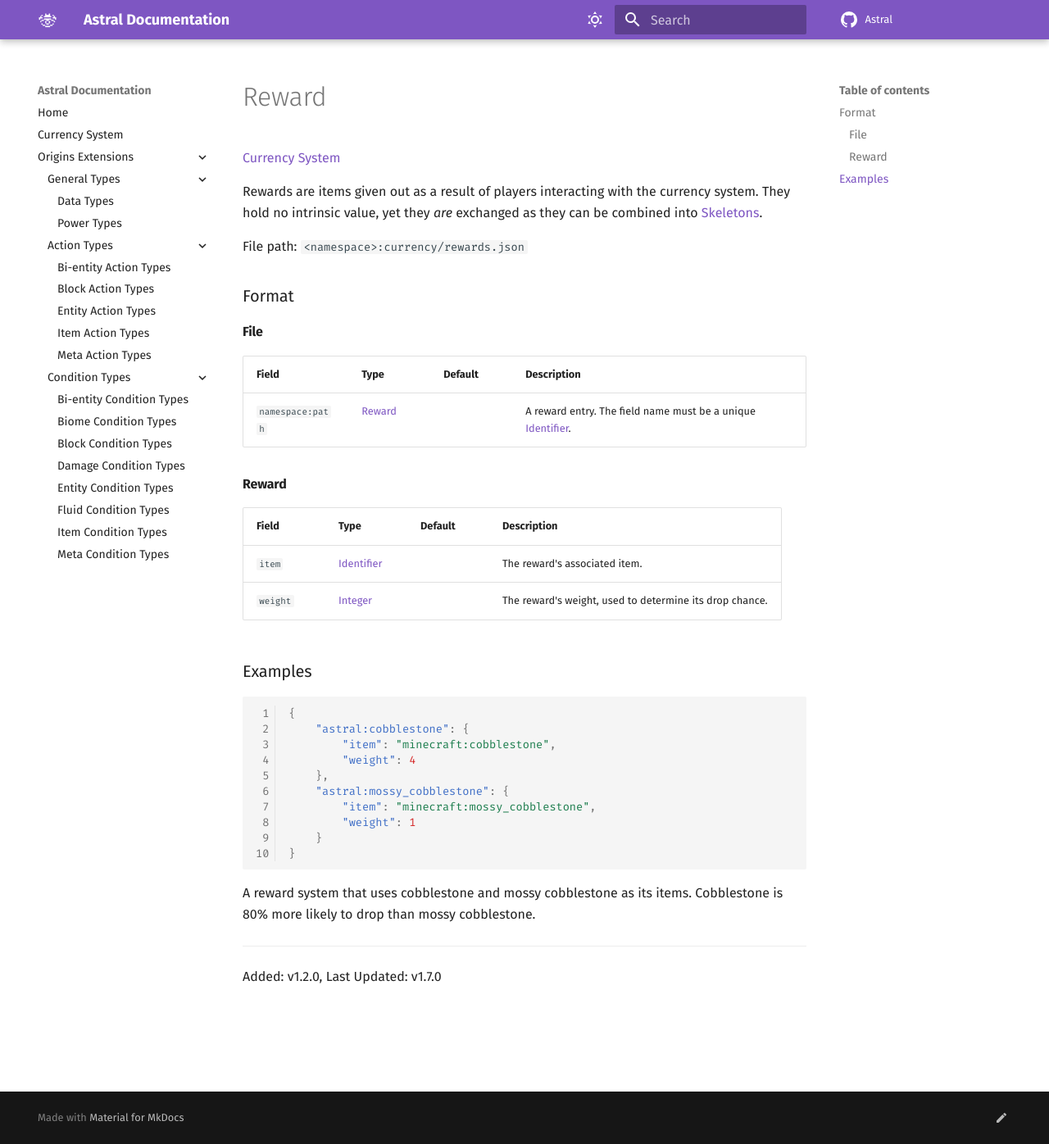
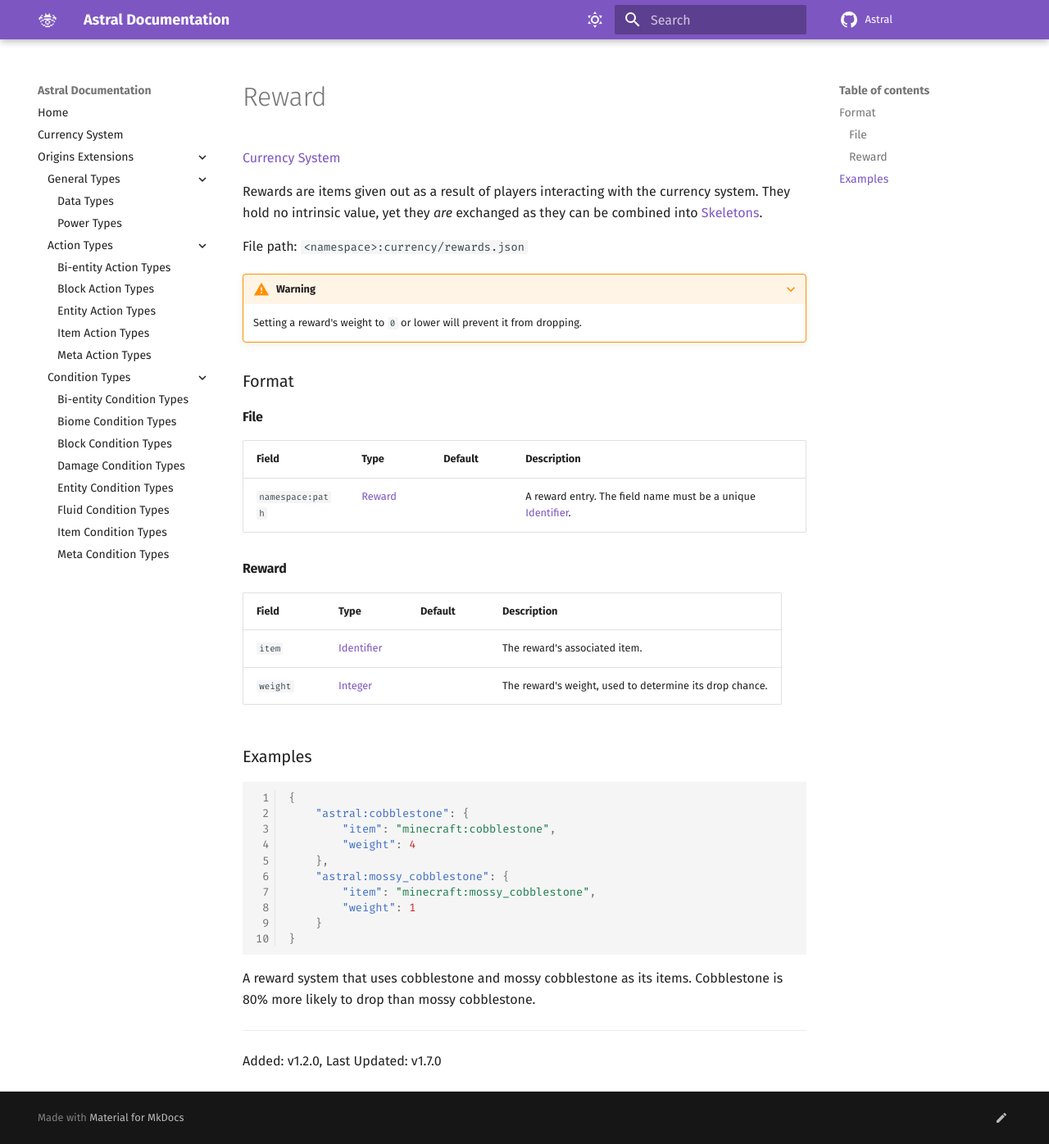
Before and after one commit to Jaxydog/AstralWiki, an MkDocs documentation site: the page built from docs/pages/currency/reward.md, in a window 1280 px wide and 1396 px high. Shown: the whole window at 82% size. Built offline with MkDocs 1.6.1 and Material for MkDocs 9.7.7, drawn with Linux system fonts in a browser that asks for light colours; comment, search, counter and statistics services are not loaded.

Commit message:
Add reward weight warning

```diff
--- a/docs/pages/currency/reward.md
+++ b/docs/pages/currency/reward.md
@@ -4,6 +4,9 @@ Rewards are items given out as a result of players interacting with the currency
 They hold no intrinsic value, yet they *are* exchanged as they can be combined into [Skeletons](skeleton.md).
 
 File path: `<namespace>:currency/rewards.json`
+
+???+ WARNING
+    Setting a reward's weight to `0` or lower will prevent it from dropping.
 
 ### Format
 
```
